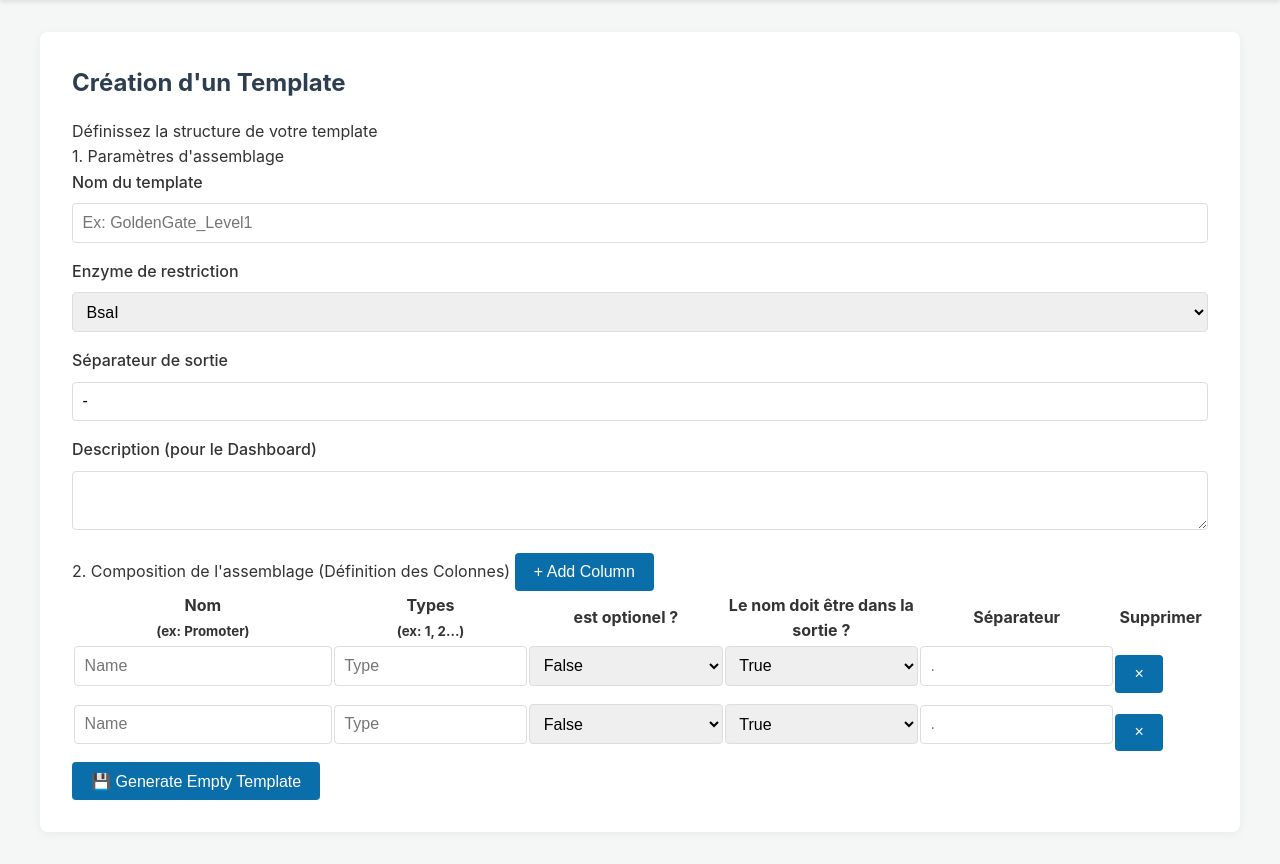
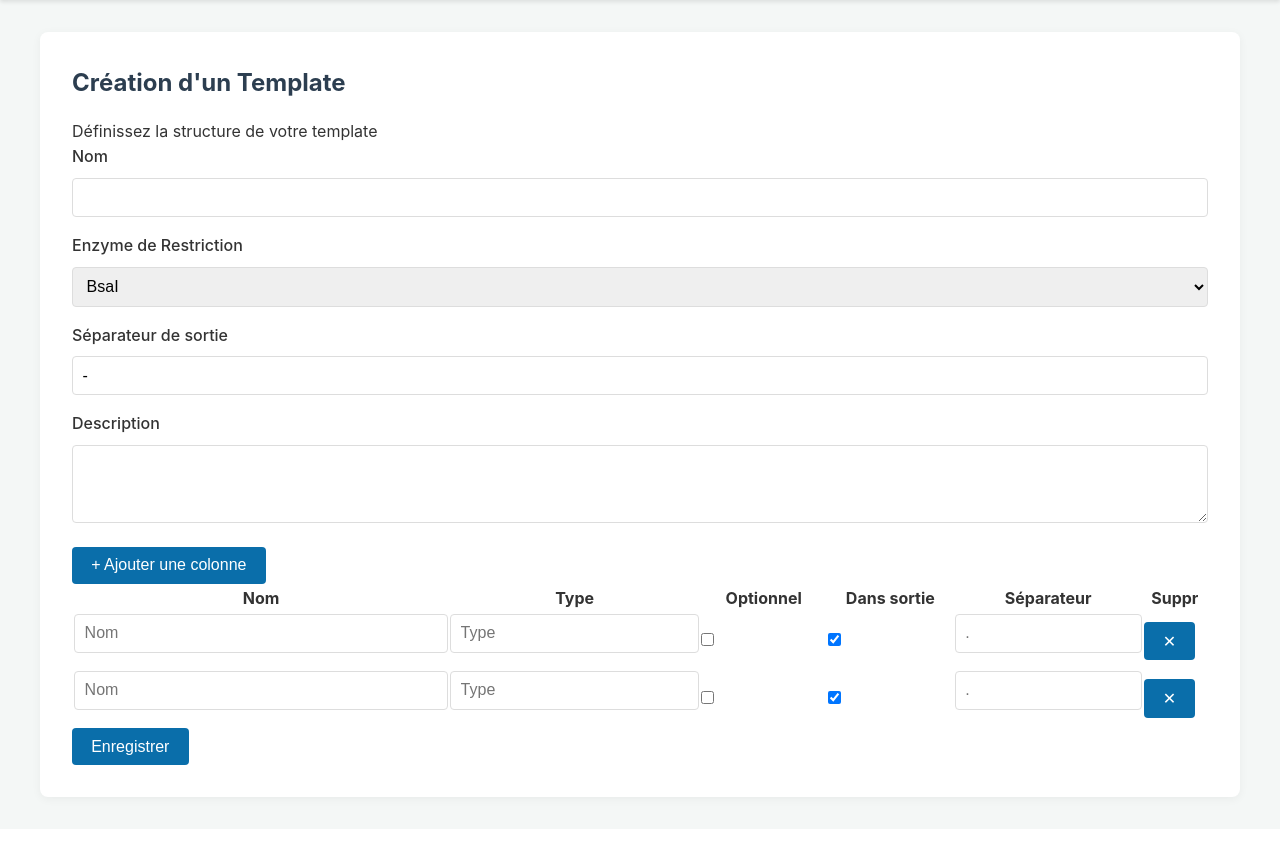
Before and after one commit to benji7803/Projet_Prog_Web_2025, a Django app: page /template/create/ in a window 1280 px wide. Shown: the part 76-940 px from the top of the page. After the commit the page ends 880 px from the top, so only its background shows below. Run offline with Django 5.2, Linux system fonts and the light colour scheme.

Commit message:
Fixed Templatee database, Form Template, and use forms for create templates

```diff
--- a/gestionTemplate/forms.py
+++ b/gestionTemplate/forms.py
@@ -1,23 +1,34 @@
 from django import forms
-from .models import CampaignTemplate
+from .models import CampaignTemplate, ColumnTemplate
 
 
-# Formulaire pour créer un template
+# Création de templates
+class ColumnForm(forms.ModelForm):
+    class Meta:
+        model = ColumnTemplate
+        fields = ['part_names', 'part_types', 'is_optional', 'in_output_name', 'part_separators']
+        widgets = {
+            'part_names': forms.TextInput(attrs={'class': 'form-control', 'placeholder': 'Nom'}),
+            'part_types': forms.TextInput(attrs={'class': 'form-control', 'placeholder': 'Type'}),
+            'part_separators': forms.TextInput(attrs={'class': 'form-control', 'placeholder': '.'}),
+            'is_optional': forms.CheckboxInput(attrs={'class': 'form-check-input'}),
+            'in_output_name': forms.CheckboxInput(attrs={'class': 'form-check-input'}),
+        }
+
+
 class CampaignTemplateForm(forms.ModelForm):
     class Meta:
         model = CampaignTemplate
-        fields = ['name', 'description', 'file']
+        fields = ['name', 'restriction_enzyme', 'separator_sortie', 'description']
         widgets = {
+            'name': forms.TextInput(attrs={'class': 'form-control'}),
+            'restriction_enzyme': forms.Select(attrs={'class': 'form-select'}),
+            'separator_sortie': forms.TextInput(attrs={'class': 'form-control'}),
             'description': forms.Textarea(attrs={'rows': 3, 'class': 'form-control'}),
-            'name': forms.TextInput(attrs={'class': 'form-control'}),
-            'file': forms.FileInput(attrs={'class': 'form-control'}),
         }
 
-    def clean_file(self):
-        file = self.cleaned_data['file']
-        if not file.name.endswith('.xlsx'):
-            raise forms.ValidationError("Le fichier doit être au format Excel (.xlsx)")
-        return file
+
+
 
 
 # Formulaire pour la simulation anonyme
--- a/gestionTemplate/templates/gestionTemplates/create.html
+++ b/gestionTemplate/templates/gestionTemplates/create.html
@@ -5,116 +5,128 @@
     <h2>Création d'un Template</h2>
     <p class="text-muted">Définissez la structure de votre template</p>
 
-    <form method="post" action="" id="structureForm">
+    <form method="post">
       {% csrf_token %}
 
-        <div class="card mb-4 border-primary">
-            <div class="card-header bg-primary text-white">1. Paramètres d'assemblage</div>
-            <div class="card-body">
+      {{ form.non_field_errors }}
+      <!-- Champs du CampaignTemplate -->
       <div class="row g-3">
-                    <div class="col-md-4">
-                        <label class="form-label fw-bold">Nom du template</label>
-                        <input type="text" name="campaign_name" class="form-control" required placeholder="Ex: GoldenGate_Level1">
+        <div class="col-md-6">
+          <label>Nom</label>
+          {{ form.name }}
+          {{ form.name.errors }}
         </div>
-                    <div class="col-md-4">
-                        <label class="form-label fw-bold">Enzyme de restriction</label>
-                        <select name="enzyme" class="form-select">
-                            <option value="BsaI">BsaI</option>
-                            <option value="BsmBI">BsmBI</option>
-                            <option value="BbsI">BbsI</option>
-                            <option value="SapI">SapI</option>
-                        </select>
+        <div class="col-md-6">
+          <label>Enzyme de Restriction</label>
+          {{ form.restriction_enzyme }}
+          {{ form.restriction_enzyme.errors }}
         </div>
-                    <div class="col-md-4">
-                        <label class="form-label fw-bold">Séparateur de sortie</label>
-                        <input type="text" name="output_separator" class="form-control" value="-" placeholder="-">
+        <div class="col-md-6">
+          <label>Séparateur de sortie</label>
+          {{ form.separator_sortie }}
+          {{ form.separator_sortie.errors }}
         </div>
-                </div>
-                <div class="mt-3">
-                    <label class="form-label">Description (pour le Dashboard)</label>
-                    <textarea name="description" class="form-control" rows="2"></textarea>
-                </div>
+        <div class="col-md-6">
+          <label>Description</label>
+          {{ form.description }}
+          {{ form.description.errors }}
         </div>
       </div>
 
-        <div class="card mb-4 border-secondary">
-            <div class="card-header bg-secondary text-white d-flex justify-content-between align-items-center">
-                <span>2. Composition de l'assemblage  (Définition des Colonnes)</span>
-                <button type="button" class="btn btn-sm btn-light" onclick="addColumn()">+ Add Column</button>
+      <!-- Formset des colonnes -->
+      {{ formset.non_form_errors }}
+      <div class="d-flex justify-content-end mb-2">
+        <button type="button" class="btn btn-outline-primary" id="add-row">+ Ajouter une colonne</button>
       </div>
-            <div class="card-body p-0 table-responsive">
-                <table class="table table-striped mb-0" id="columnsTable">
+
+      {{ formset.management_form }}
+
+      <table class="table table-striped align-middle mt-3 table-bordered">
         <thead class="table-light">
-                        <tr>
-                            <th style="width: 20%">Nom <br><small class="text-muted">(ex: Promoter)</small></th>
-                            <th style="width: 15%">Types<br><small class="text-muted">(ex: 1, 2...)</small></th>
-                            <th style="width: 15%">est optionel ?</th>
-                            <th style="width: 15%">Le nom doit être dans la sortie ?</th>
-                            <th style="width: 15%">Séparateur</th>
-                            <th style="width: 5%">Supprimer</th>
+          <tr class="text-center">
+            <th style="width: 30%;">Nom</th>
+            <th style="width: 20%;">Type</th>
+            <th style="width: 10%;">Optionnel</th>
+            <th style="width: 10%;">Dans sortie</th>
+            <th style="width: 15%;">Séparateur</th>
+            <th style="width: 5%;">Suppr</th>
           </tr>
         </thead>
-                    <tbody>
+        <tbody id="formset-body">
+          {% for f in formset %}
+          <tr class="form-row">
+            {% for hidden in f.hidden_fields %}{{ hidden }}{% endfor %}
+            <td>{{ f.part_names }}</td>
+            <td>{{ f.part_types }}</td>
+            <td class="text-center">
+               <!-- Checkbox standard centrée -->
+               <div class="d-flex justify-content-center">
+                 {{ f.is_optional }}
+               </div>
+            </td>
+            <td class="text-center">
+               <div class="d-flex justify-content-center">
+                 {{ f.in_output_name }}
+               </div>
+            </td>
+            <td>{{ f.part_separators }}</td>
+            <td class="text-center">
+              <button type="button" class="btn btn-sm btn-danger delete-row" title="Supprimer">✕</button>
+            </td>
+          </tr>
+          {% endfor %}
+        </tbody>
+      </table>
+
+      <button class="btn btn-success" type="submit">Enregistrer</button>
+    </form>
+
+    <!-- Gabarit caché - enveloppé dans un div invisible -->
+    <div id="empty-form-wrapper" style="display: none !important;">
+      <table>
+        <tbody id="empty-form">
+          <tr class="form-row">
+            <td>{{ formset.empty_form.part_names }}</td>
+            <td>{{ formset.empty_form.part_types }}</td>
+            <td class="text-center">
+              <div class="d-flex justify-content-center">
+                {{ formset.empty_form.is_optional }}
+              </div>
+            </td>
+            <td class="text-center">
+              <div class="d-flex justify-content-center">
+                {{ formset.empty_form.in_output_name }}
+              </div>
+            </td>
+            <td>{{ formset.empty_form.part_separators }}</td>
+            <td class="text-center">
+              <button type="button" class="btn btn-sm btn-danger delete-row">✕</button>
+            </td>
+          </tr>
         </tbody>
       </table>
     </div>
 </div>
 
-        <div class="d-grid gap-2">
-            <button type="submit" class="btn btn-success btn-lg">💾 Generate Empty Template</button>
-        </div>
-    </form>
-</div>
+<script>
+  const tbody = document.querySelector('table.table tbody');
+  const addBtn = document.getElementById('add-row');
+  const totalInput = document.querySelector('input[name="{{ formset.prefix }}-TOTAL_FORMS"]');
 
-<script>
-    // Ajouter 2 colonnes par défaut au chargement
-    document.addEventListener('DOMContentLoaded', function() {
-        if(document.getElementById('columnsTable').getElementsByTagName('tbody')[0].rows.length === 0){
-            addColumn();
-            addColumn();
+  addBtn.addEventListener('click', () => {
+    const idx = parseInt(totalInput.value, 10);
+    const tmpl = document.querySelector('#empty-form tr').outerHTML.replaceAll('__prefix__', idx);
+    tbody.insertAdjacentHTML('beforeend', tmpl);
+    totalInput.value = idx + 1;
+  });
+
+  tbody.addEventListener('click', (e) => {
+    if (e.target.classList.contains('delete-row')) {
+      const row = e.target.closest('tr');
+      const deleteInput = row.querySelector('input[type="checkbox"][name$="-DELETE"]');
+      if (deleteInput) deleteInput.checked = true;
+      row.style.display = 'none';
     }
   });
-
-    function addColumn() {
-        const table = document.getElementById('columnsTable').getElementsByTagName('tbody')[0];
-        const newRow = table.insertRow();
-
-        newRow.innerHTML = `
-            <td>
-                <input type="text" name="part_names[]" class="form-control" required placeholder="Name">
-            </td>
-            <td>
-                <input type="text" name="part_types[]" class="form-control" placeholder="Type">
-            </td>
-            <td>
-                <select name="is_optional[]" class="form-select">
-                    <option value="True">True</option>
-                    <option value="False" selected>False</option>
-                </select>
-            </td>
-            <td>
-                <select name="in_output_name[]" class="form-select">
-                    <option value="True" selected>True</option>
-                    <option value="False">False</option>
-                </select>
-            </td>
-            <td>
-                <input type="text" name="part_separators[]" class="form-control" placeholder=".">
-            </td>
-            <td class="text-center">
-                <button type="button" class="btn btn-danger btn-sm" onclick="removeColumn(this)">×</button>
-            </td>
-        `;
-    }
-
-    function removeColumn(btn) {
-        const row = btn.parentNode.parentNode;
-        const table = row.parentNode;
-        if(table.rows.length > 1) {
-            table.removeChild(row);
-        } else {
-            alert("You need at least one column!");
-        }
-    }
 </script>
 {% endblock %}
--- a/gestionTemplate/views.py
+++ b/gestionTemplate/views.py
@@ -3,13 +3,13 @@ from django.http import FileResponse
 from django.conf import settings
 from django.core.files import File
 from django.core.files.storage import FileSystemStorage
-from django.core.files.base import ContentFile
-from .models import CampaignTemplate, Campaign
-from .forms import CampaignTemplateForm, AnonymousSimulationForm
+from django.forms import inlineformset_factory
+from django.core.files import File
+from django.db import transaction
+
+from .models import CampaignTemplate, Campaign, ColumnTemplate
+from .forms import CampaignTemplateForm, AnonymousSimulationForm, ColumnForm
 from .plasmid_mapping import generate_plasmid_maps
-
-from django.core.files import File
-from .models import Campaign
 
 import pandas as pd
 import uuid
@@ -39,46 +39,33 @@ def dashboard(request):
 
     return render(request, 'gestionTemplates/dashboard.html', context)
 
+ColumnFormSet = inlineformset_factory(
+    CampaignTemplate,
+    ColumnTemplate,
+    form = ColumnForm,
+    extra=2,
+    can_delete=True
+)
+
 def create_template(request):
     if request.method == 'POST':
-        name = request.POST.get('campaign_name')
-        description = request.POST.get('description')
-        enzyme = request.POST.get('enzyme')
-        output_separator = request.POST.get('output_separator', '-')
+        form = CampaignTemplateForm(request.POST)
+        parent = form.save(commit=False) if form.is_valid() else CampaignTemplate()
+        formset = ColumnFormSet(request.POST, instance=parent, prefix='columns')
 
-        part_names = request.POST.getlist('part_names[]')
-        part_types = request.POST.getlist('part_types[]')
-        is_optional = request.POST.getlist('is_optional[]')
-        in_output_name = request.POST.getlist('in_output_name[]')
-        part_separators = request.POST.getlist('part_separators[]')
-
-        try:
-            excel_content = generate_structural_template(
-                enzyme, name, output_separator,
-                part_names, part_types, is_optional, in_output_name, part_separators
-            )
-
-            # ⚡ Lien avec l'utilisateur connecté
-            user = request.user if request.user.is_authenticated else None
-            new_campaign = CampaignTemplate(
-                name=name,
-                description=description,
-                user=user
-            )
-            filename = CampaignTemplate.generate_unique_filename(name)
-            new_campaign.display_name = filename
-
-            new_campaign.file.save(filename, ContentFile(excel_content))
-            new_campaign.save()
-
+        if form.is_valid() and formset.is_valid():
+            with transaction.atomic():
+                parent.user = request.user if request.user.is_authenticated else None
+                parent.save()
+                formset.instance = parent
+                formset.save()
             return redirect('templates:dashboard')
 
-        except Exception as e:
-            return render(request, 'gestionTemplates/create_edit.html', {
-                'error': f"Erreur lors de la création : {e}"
-            })
+    else:
+        form = CampaignTemplateForm()
+        formset = ColumnFormSet(instance=CampaignTemplate(), prefix='columns')
 
-    return render(request, 'gestionTemplates/create.html')
+    return render(request, 'gestionTemplates/create.html', {"form": form, "formset": formset})
 
 def generate_structural_template(enzyme, name, out_sep, p_names, p_types, p_opt, p_in_name, p_seps):
     """
```
Also changed, not shown: gestionTemplate/models.py (+20 -2 lines), gestionTemplate/migrations/0001_initial.py, gestionTemplate/migrations/0002_initial.py, users/migrations/0001_initial.py. Lines whose indentation alone changed are shown as unchanged.
